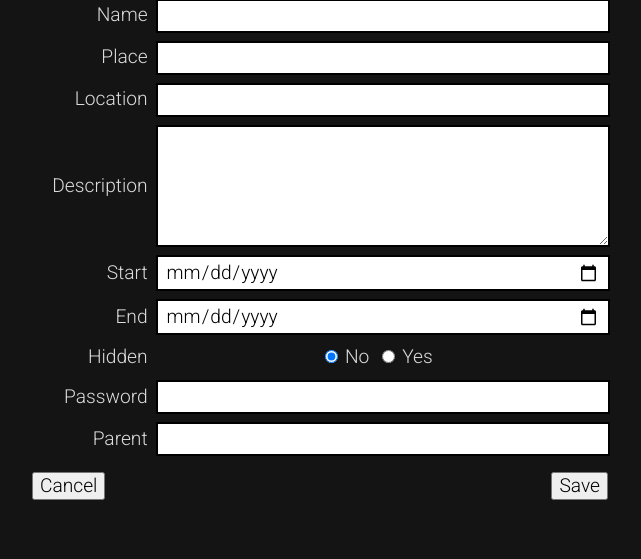
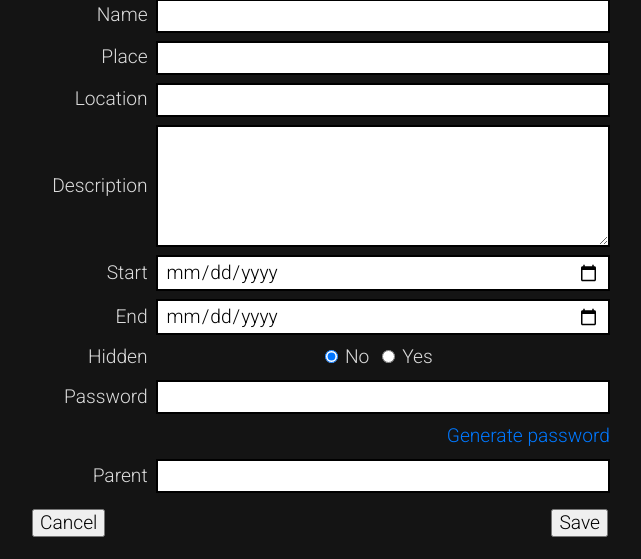
Before and after one commit to Doktor/gallery.doktortakes.photos, a Django app: page /albums/new/ in a window 1280 px wide. Shown: the part 241-800 px from the top of the page, without its empty margins (320-961 px from the left). Run offline with Django 3.2, Linux system fonts and the light colour scheme; the visitor is signed in with stand-in values (Sample User, id 1); style sheets or scripts are compiled from the project's sources; parts of the project's set-up code (start-up, migrations or seed data) failed here and were passed over; some libraries are stand-ins or nearby versions; some web fonts are replaced.

Commit message:
Add form control to generate random hexadecimal passwords

```diff
--- a/static/scripts/common.js
+++ b/static/scripts/common.js
@@ -28,6 +28,22 @@ String.prototype.format = function() {
 };
 
 // Utility functions
+
+function getRandomInt(min, max) {
+    return Math.floor(Math.random() * (max - min + 1)) + min;
+}
+
+const hexadecimal = "0123456789abcdef";
+
+function getRandomHexString(length) {
+  let arr = [];
+
+  for (let i = 0; i < length; i++) {
+    arr.push(hexadecimal.charAt(getRandomInt(0, hexadecimal.length)));
+  }
+
+  return arr.join('');
+}
 
 function queryString(params) {
   let escape = encodeURIComponent;
--- a/static/scripts/edit-album.js
+++ b/static/scripts/edit-album.js
@@ -42,6 +42,11 @@ $('album-form-save').addEventListener('click', () => {
   }
 
   sendRequest('PUT', API_ALBUM, onSuccess, onError, data, true);
+});
+
+
+$('generate-password').addEventListener('click', () => {
+  $('f-password').value = getRandomHexString(32);
 });
 
 
--- a/static/scripts/new-album.js
+++ b/static/scripts/new-album.js
@@ -4,6 +4,11 @@ const form = $('album-form');
 
 const api = $('api');
 const API_ALBUM = api.dataset.apiAlbum;
+
+
+$('generate-password').addEventListener('click', () => {
+  $('f-password').value = getRandomHexString(32);
+});
 
 
 $('album-form-save').addEventListener('click', () => {
--- a/static/styles/edit-album.scss
+++ b/static/styles/edit-album.scss
@@ -26,10 +26,6 @@ h2 {
 
 #album-form-save {
   float: right;
-}
-
-#set-parent {
-  text-align: right;
 }
 
 .modal-open {
--- a/static/styles/main-photos.scss
+++ b/static/styles/main-photos.scss
@@ -460,6 +460,11 @@ input[type="radio"] + label {
   margin: 0 0.5rem 0 0.15rem;
 }
 
+.form-action {
+  text-align: right;
+  margin: 0.5rem 0;
+}
+
 #login, #new-album {
   max-width: 600px;
   margin: 0 auto;
--- a/templates/_album_form.html
+++ b/templates/_album_form.html
@@ -76,6 +76,10 @@
       </div>
     </div>
 
+    <div id="generate-password" class="form-action">
+      <a href="javascript: void(0)">Generate password</a>
+    </div>
+
     {% if album %}
     <div class="row">
       <label for="f-tags">Tags</label>
@@ -93,7 +97,7 @@
     </div>
 
     {% if album %}
-    <div id="set-parent">
+    <div id="set-parent" class="form-action">
       <a href="javascript: void(0)">Set parent album</a>
     </div>
     {% endif %}
```
